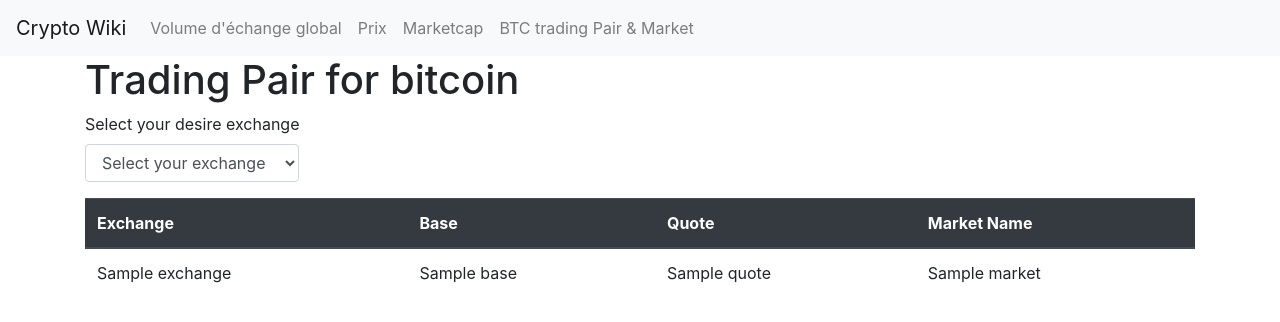
After one commit to alexlouf/IPSSI-API-FLASK, a Flask app: template templates/exchange.html in a window 1280 px wide. The commit adds this page. Shown: the top 322 px of the page. Run offline with Flask 2, Linux system fonts and the light colour scheme; the template is opened without the code that fills it: most values are stand-ins (such as "Sample title", 1, 10 or a date in 2020).

Commit message:
add some forms to control graphic and add some page....

```diff
--- a/app.py
+++ b/app.py
@@ -1,17 +1,17 @@
 import json
 import urllib
 
-from flask import Flask
+from flask import Flask, request
 from flask import render_template
-
 
 app = Flask(__name__)
 
+
 @app.route("/")
 def info():
-    url ="https://api.nomics.com/v1/volume/history?key=demo-26240835858194712a4f8cc0dc635c7a"
+    url = "https://api.nomics.com/v1/volume/history?key=demo-26240835858194712a4f8cc0dc635c7a"
     result = urllib.request.urlopen(url)
-    data =json.load(result)
+    data = json.load(result)
     timestamp = []
     volume = []
     legend = "Volume d'échange quotidien ($)"
@@ -20,18 +20,31 @@ def info():
         volume.append(i['volume'])
     return render_template("index.html", labels=timestamp, values=volume, legend=legend)
 
+
 @app.route("/prix")
 def prix():
-    url = "https://api.nomics.com/v1/exchange-rates/history?key=demo-26240835858194712a4f8cc0dc635c7a&currency=BTC&start=2011-08-18T00%3A00%3A00Z"
+    coin = request.args.get("coin")
+    if coin is None:
+        coin = "BTC";
+
+    start = request.args.get("start")
+    if start is None:
+        start = "2011-08-18";
+
+    end = request.args.get("end")
+    if end is None:
+        end = "2020-12-30";
+    url = "https://api.nomics.com/v1/exchange-rates/history?key=demo-26240835858194712a4f8cc0dc635c7a&currency="+coin+"&start="+start+"T00%3A00%3A00Z&end="+end+"T00%3A00%3A00Z"
     result = urllib.request.urlopen(url)
     data = json.load(result)
     timestamp = []
     price = []
-    legend = "BTC Price"
+    legend = coin+" Price"
     for i in data:
         timestamp.append(i['timestamp'])
         price.append(i['rate'])
-    return render_template("price.html", labels=timestamp, values=price, legend=legend)
+    return render_template("price.html", labels=timestamp, values=price, legend=legend, coin=coin)
+
 
 @app.route("/market")
 def market():
@@ -44,8 +57,18 @@ def market():
     for i in data:
         marketcap.append(i['market_cap'])
         timestamp.append(i['timestamp'])
-    return render_template("market.html" , labels=timestamp, values=marketcap, legend=legend)
+    return render_template("market.html", labels=timestamp, values=marketcap, legend=legend)
 
+
+@app.route("/exchange")
+def exchange():
+    echange = request.args.get("echange")
+    if echange is None:
+        echange = "";
+    url = "https://api.nomics.com/v1/markets?key=demo-26240835858194712a4f8cc0dc635c7a&exchange="+echange+"&base=BTC"
+    result = urllib.request.urlopen(url)
+    data = json.load(result)
+    return render_template("exchange.html", data=data)
 
 if __name__ == "__main__":
     app.run(debug=True)
--- /dev/null
+++ b/templates/exchange.html
@@ -0,0 +1,76 @@
+<!DOCTYPE html>
+<html lang="fr">
+<head>
+    <meta charset="UTF-8">
+    <title>Trading Pair</title>
+    <link rel="stylesheet" href="https://cdn.jsdelivr.net/npm/bootstrap@4.5.3/dist/css/bootstrap.min.css" integrity="sha384-TX8t27EcRE3e/ihU7zmQxVncDAy5uIKz4rEkgIXeMed4M0jlfIDPvg6uqKI2xXr2" crossorigin="anonymous">
+</head>
+<body>
+    <nav class="navbar navbar-expand-lg navbar-light bg-light">
+      <a class="navbar-brand" href="/">Crypto Wiki</a>
+      <button class="navbar-toggler" type="button" data-toggle="collapse" data-target="#navbarNav" aria-controls="navbarNav" aria-expanded="false" aria-label="Toggle navigation">
+        <span class="navbar-toggler-icon"></span>
+      </button>
+      <div class="collapse navbar-collapse" id="navbarNav">
+        <ul class="navbar-nav">
+          <li class="nav-item">
+            <a class="nav-link" href="/">Volume d'échange global</a>
+          </li>
+          <li class="nav-item">
+            <a class="nav-link" href="/prix">Prix</a>
+          </li>
+          <li class="nav-item">
+            <a class="nav-link" href="/market">Marketcap</a>
+          </li>
+          <li class="nav-item">
+            <a class="nav-link" href="/exchange">BTC trading Pair & Market</a>
+          </li>
+        </ul>
+      </div>
+    </nav>
+    <div class="container d-flex flex-column align-items-center">
+        <h1 class="align-self-start">Trading Pair for bitcoin</h1>
+        <form class="align-self-start">
+            <div class="form-group">
+                <label for="select">Select your desire exchange</label>
+                <select class="form-control" id="select">
+                    <option value="">Select your exchange</option>
+                  <option value="">All exchange</option>
+                  <option value="binance">Binance</option>
+                  <option value="bitfinex">Bitfinex</option>
+                  <option value="therocktrading">therocktrading</option>
+                  <option value="bitflyer">bitflyer</option>
+                </select>
+              </div>
+        </form>
+        <table class="table">
+          <thead class="thead-dark">
+            <tr>
+              <th scope="col">Exchange</th>
+              <th scope="col">Base</th>
+              <th scope="col">Quote</th>
+              <th scope="col">Market Name</th>
+            </tr>
+          </thead>
+          <tbody>
+            {% for item in data %}
+                <tr>
+                    <td>{{ item.exchange }}</td>
+                    <td>{{ item.base }}</td>
+                    <td>{{ item.quote }}</td>
+                    <td>{{ item.market }}</td>
+                </tr>
+            {% endfor %}
+          </tbody>
+        </table>
+    </div>
+
+<script src="https://code.jquery.com/jquery-3.5.1.slim.min.js" integrity="sha384-DfXdz2htPH0lsSSs5nCTpuj/zy4C+OGpamoFVy38MVBnE+IbbVYUew+OrCXaRkfj" crossorigin="anonymous"></script>
+<script src="https://cdn.jsdelivr.net/npm/bootstrap@4.5.3/dist/js/bootstrap.bundle.min.js" integrity="sha384-ho+j7jyWK8fNQe+A12Hb8AhRq26LrZ/JpcUGGOn+Y7RsweNrtN/tE3MoK7ZeZDyx" crossorigin="anonymous"></script>
+<script>
+    $("#select").change((e) => {
+        window.location.href = window.location.href.split('?')[0] + "?echange=" + $("#select")[0].value;
+    })
+</script>
+</body>
+</html>
--- a/templates/market.html
+++ b/templates/market.html
@@ -1,7 +1,7 @@
 <!DOCTYPE html>
 <html lang="fr">
   <head>
-    <meta charset="utf-8" />
+    <meta charset="UTF-8">
     <title>Market Cap</title>
     <link rel="stylesheet" href="https://cdn.jsdelivr.net/npm/bootstrap@4.5.3/dist/css/bootstrap.min.css" integrity="sha384-TX8t27EcRE3e/ihU7zmQxVncDAy5uIKz4rEkgIXeMed4M0jlfIDPvg6uqKI2xXr2" crossorigin="anonymous">
     <!-- import plugin script -->
@@ -23,6 +23,9 @@
           </li>
           <li class="nav-item">
             <a class="nav-link" href="/market">Marketcap</a>
+          </li>
+          <li class="nav-item">
+            <a class="nav-link" href="/exchange">BTC trading Pair & Market</a>
           </li>
         </ul>
       </div>
```
Also changed, not shown: templates/index.html (+5 -2 lines), templates/price.html (+34 -6 lines).
